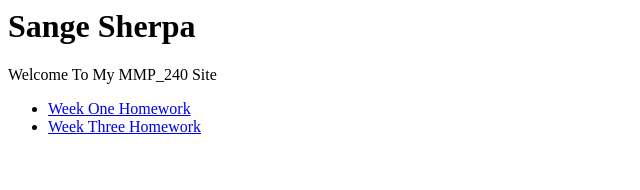
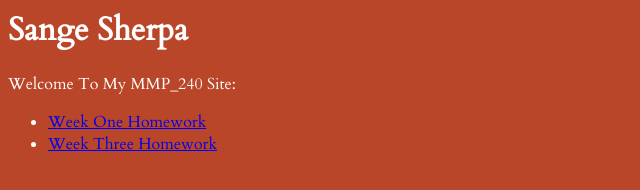
Before and after one commit to sangesherpa89/MMP240, a plain HTML site: page index.html in a window 1280 px wide. Shown: the whole page, without its empty margins (0-640 px from the left). Drawn offline with Linux system fonts and the light colour scheme.

Commit message:
Modified starter site

```diff
--- a/index.html
+++ b/index.html
@@ -1,11 +1,27 @@
 <html>
 <head>
     <title>Sange</title>
-
+<link href="https://fonts.googleapis.com/css?family=Cardo" rel="stylesheet">
+<style>
+    body{
+     font-family: 'Cardo', serif;
+    background-color: #B94629;
+        color: #FFFFFF;
+    }
+    a:hover {
+    background-color: ghostwhite;
+    }
+    a:visited {
+    color: #FFC300;
+}
+    a:unvisited {
+    color:#9A68E4 ;
+    }
+    </style>
 </head>
 <body>
     <h1> Sange Sherpa</h1>
-    <p> Welcome To My MMP_240 Site</p>
+    <p> Welcome To My MMP_240 Site:</p>
     <ul>
         <li><a href="WK_1/index.html">Week One Homework</a></li>
         <li><a href="WK_3/index.html">Week Three Homework</a></li>
```
